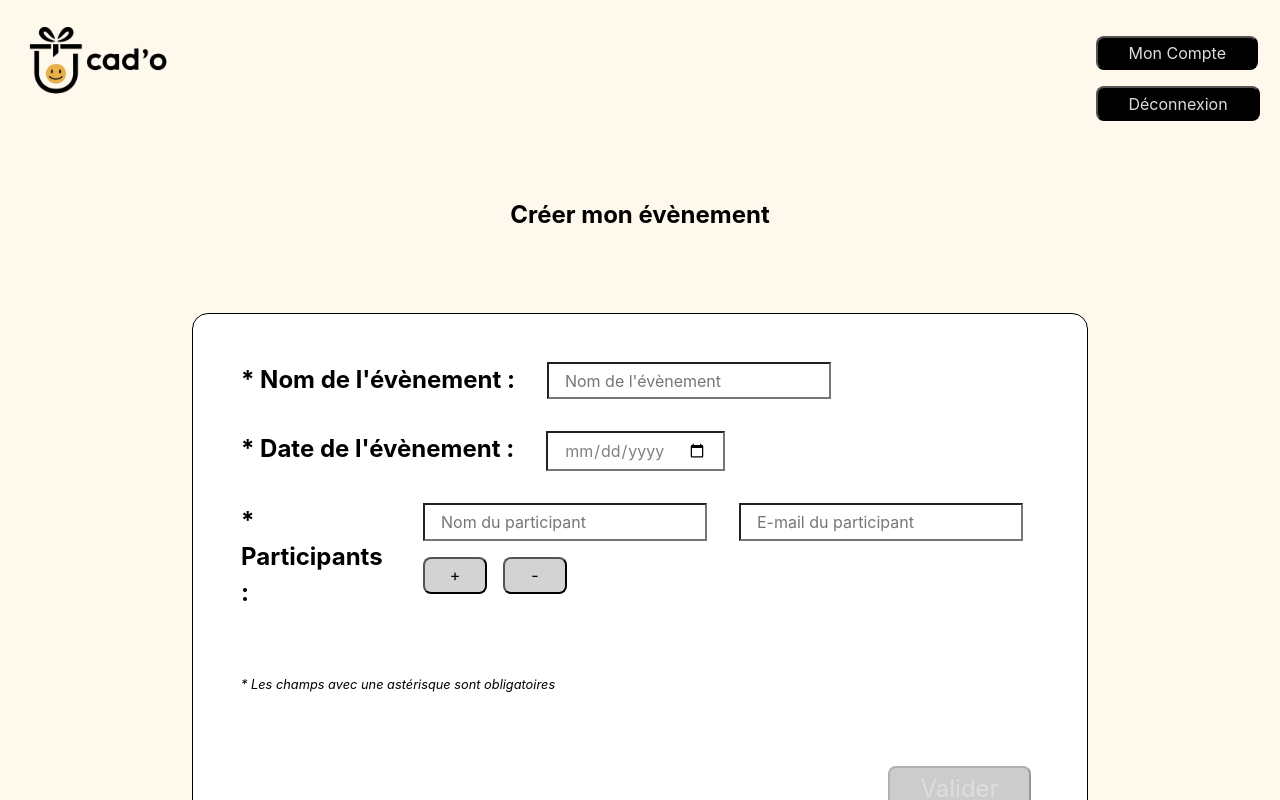
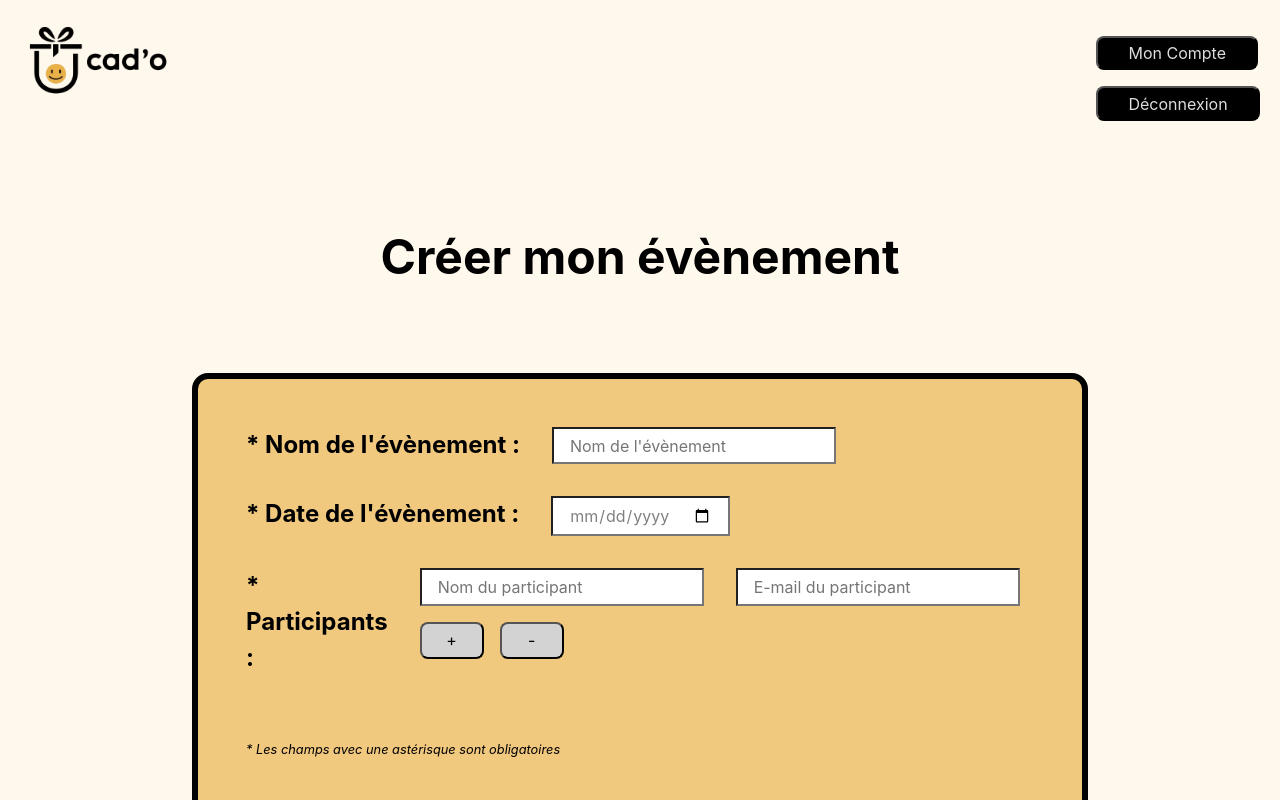
Before and after one commit to yanis-lannabi/cado-front, a React (Vite) app: page /creer-un-evenement in a window 1280 px wide. Shown: the top 800 px of the page. Built offline with nearby package versions, Linux system fonts and the light colour scheme.

Commit message:
refactor: adding some style

```diff
--- a/src/components/Pages/CreateEvent/CreateEvent.scss
+++ b/src/components/Pages/CreateEvent/CreateEvent.scss
@@ -14,6 +14,8 @@ h1 {
   border: 1px solid black;
   border-radius: 1rem;
   background-color: #ffffff;
+  border: solid black 0.4rem;
+  background-color: #f0c87e;
 
   &__element {
     display: flex;
--- a/src/components/Pages/CreateEvent/CreateEvent.tsx
+++ b/src/components/Pages/CreateEvent/CreateEvent.tsx
@@ -72,7 +72,7 @@ function CreateEvent() {
 
   return (
     <div className="create-event-page">
-      <h2>Créer mon évènement</h2>
+      <h1>Créer mon évènement</h1>
 
       <form className="create-event" onSubmit={handleSubmit}>
         <div className="create-event__element">
```
